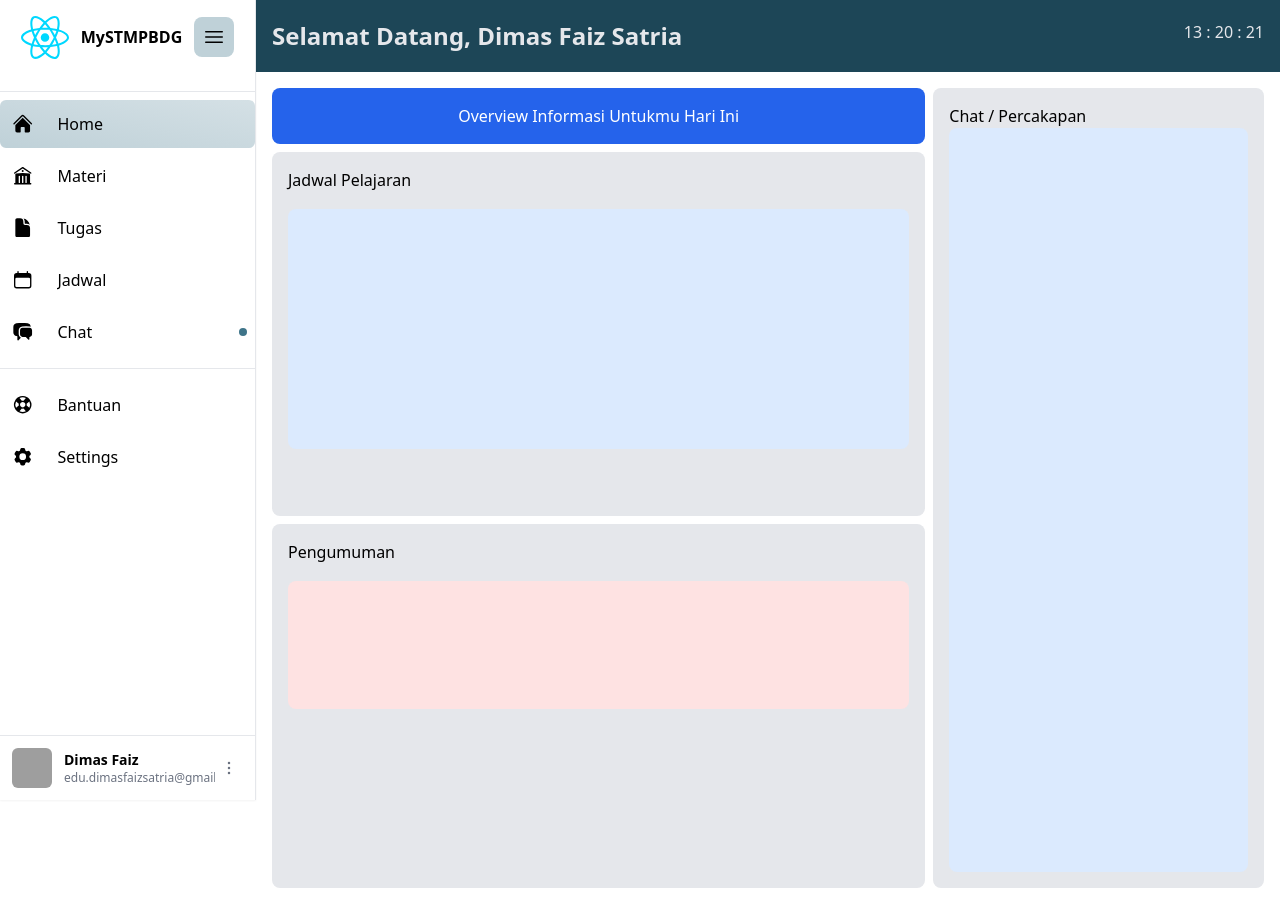
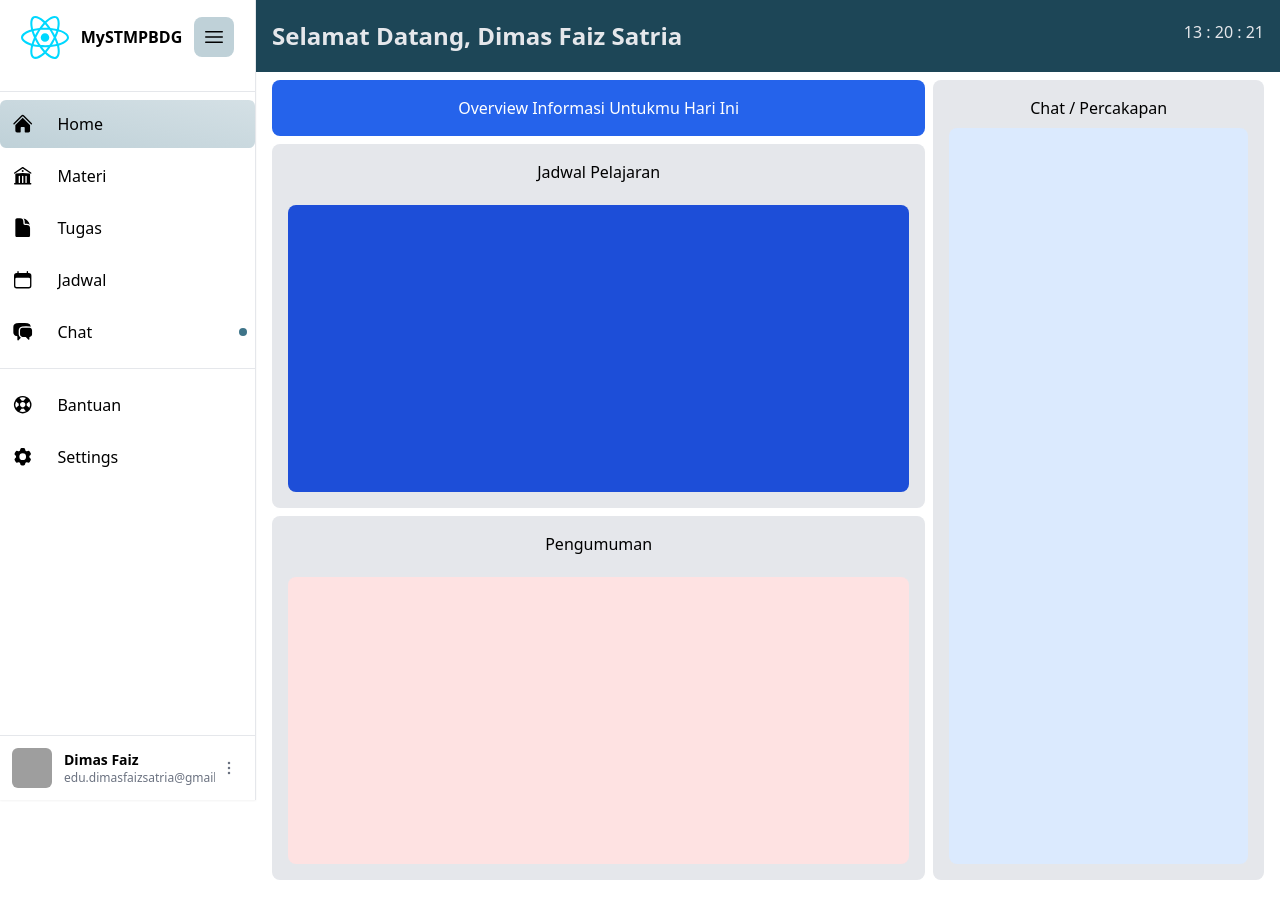
Before and after one commit to FumoRin/MySTMPBDG, a React (Vite) app: page / in a window 1280 px wide. Built offline with nearby package versions, Linux system fonts and the light colour scheme; grey boxes are pictures that could not be loaded.

Commit message:
Fixing sidebar, homeHeader, and homeMain behaviour when scrolling and expanding/retracting sidebar

```diff
--- a/src/App.tsx
+++ b/src/App.tsx
@@ -32,10 +32,10 @@ function App() {
         <div
           className={`flex-1 transition-all ${expanded ? "ml-64" : "ml-24"}`}
         >
-          {" "}
-          {/* Adjust margin based on sidebar state */}
-          <HomeHeader />
-          <HomeMain />
+          <HomeHeader expanded={expanded} />
+          <div className="pt-16">
+            <HomeMain />
+          </div>
         </div>
       </div>
     </>
--- a/src/components/home/homeHeader.tsx
+++ b/src/components/home/homeHeader.tsx
@@ -1,9 +1,13 @@
 import clock from "./clock";
 
-export function HomeHeader() {
+export function HomeHeader({ expanded }: { expanded: boolean }) {
   return (
-    <div className="flex py-1 bg-calypsoDark-300">
-      <header className="flex justify-between p-4 w-full">
+    <div
+      className={`fixed top-0 right-0 py-1 bg-calypsoDark-300 z-10 transition-all ${
+        expanded ? "left-64" : "left-24"
+      }`}
+    >
+      <header className="flex justify-between p-4">
         <h1 className="text-2xl font-bold text-gray-200">
           Selamat Datang, Dimas Faiz Satria
         </h1>
--- a/src/components/home/homeMain.tsx
+++ b/src/components/home/homeMain.tsx
@@ -9,26 +9,26 @@ export default function HomeMain() {
         </div>
 
         {/* Preview Jadwal Section */}
-        <div className="flex-1 bg-gray-200 p-4 mt-2 rounded-lg">
+        <div className="flex-1 bg-gray-200 p-4 mt-2 rounded-lg text-center flex flex-col">
           <h2>Jadwal Pelajaran</h2>
           <hr className="my-2" />
-          <div className="bg-blue-100 h-60 rounded-lg"></div>{" "}
+          <div className="bg-blue-700 flex-grow rounded-lg mt-1"></div>{" "}
           {/* Placeholder for content */}
         </div>
 
         {/* Pengumuman Section */}
-        <div className="flex-1 bg-gray-200 p-4 mt-2 rounded-lg">
+        <div className="flex-1 bg-gray-200 p-4 mt-2 rounded-lg text-center flex flex-col">
           <h2>Pengumuman</h2>
           <hr className="my-2" />
-          <div className="bg-red-100 h-32 rounded-lg"></div>{" "}
+          <div className="bg-red-100 flex-grow rounded-lg mt-1"></div>{" "}
           {/* Placeholder for content */}
         </div>
       </div>
 
       {/* Chat Section */}
-      <div className=" bg-gray-200 w-1/3 p-4 ml-2 flex flex-col rounded-lg">
+      <div className=" bg-gray-200 w-1/3 p-4 ml-2 flex flex-col text-center rounded-lg">
         <h2>Chat / Percakapan</h2>
-        <div className="bg-blue-100 h-full rounded-lg overflow-auto">
+        <div className="bg-blue-100 rounded-lg flex-grow mt-2">
           {/* Placeholder for chat content */}
         </div>
       </div>
```
